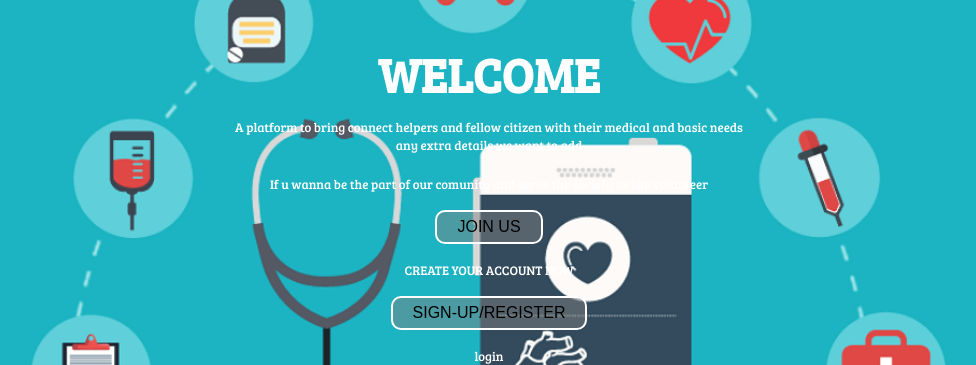
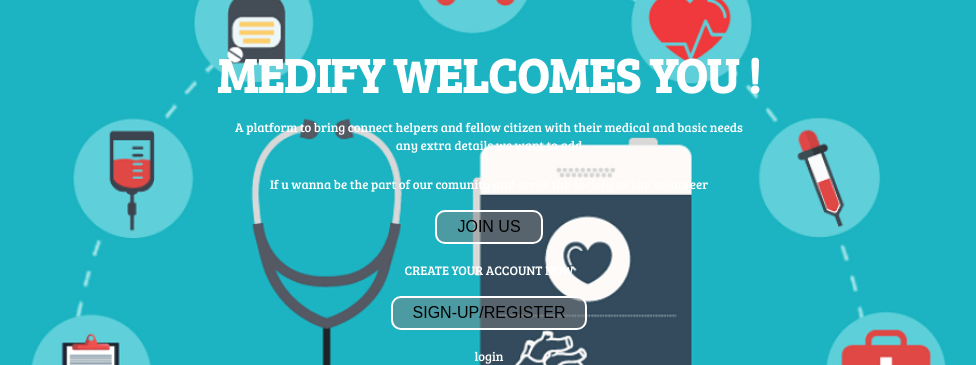
Before and after one commit to navyaav/web-project, a Flask app: page / in a window 1280 px wide; the page is wider, and only the part inside the window is pictured. Shown: the part 55-420 px from the top of that part, without its empty margins (151-1127 px from the left). Run offline with Flask 2, Linux system fonts and the light colour scheme; some web fonts are replaced.

Commit message:
Update base.html

```diff
--- a/website/templates/base.html
+++ b/website/templates/base.html
@@ -26,7 +26,7 @@
 
     <section id="home">
 
-        <h1 class="h-primary">WELCOME</h1>
+        <h1 class="h-primary">MEDIFY WELCOMES YOU !</h1>
         <p>A platform to bring connect helpers and fellow citizen with their medical and basic needs </p>
         <p>any extra details we want to add</p>
         <br>
```
